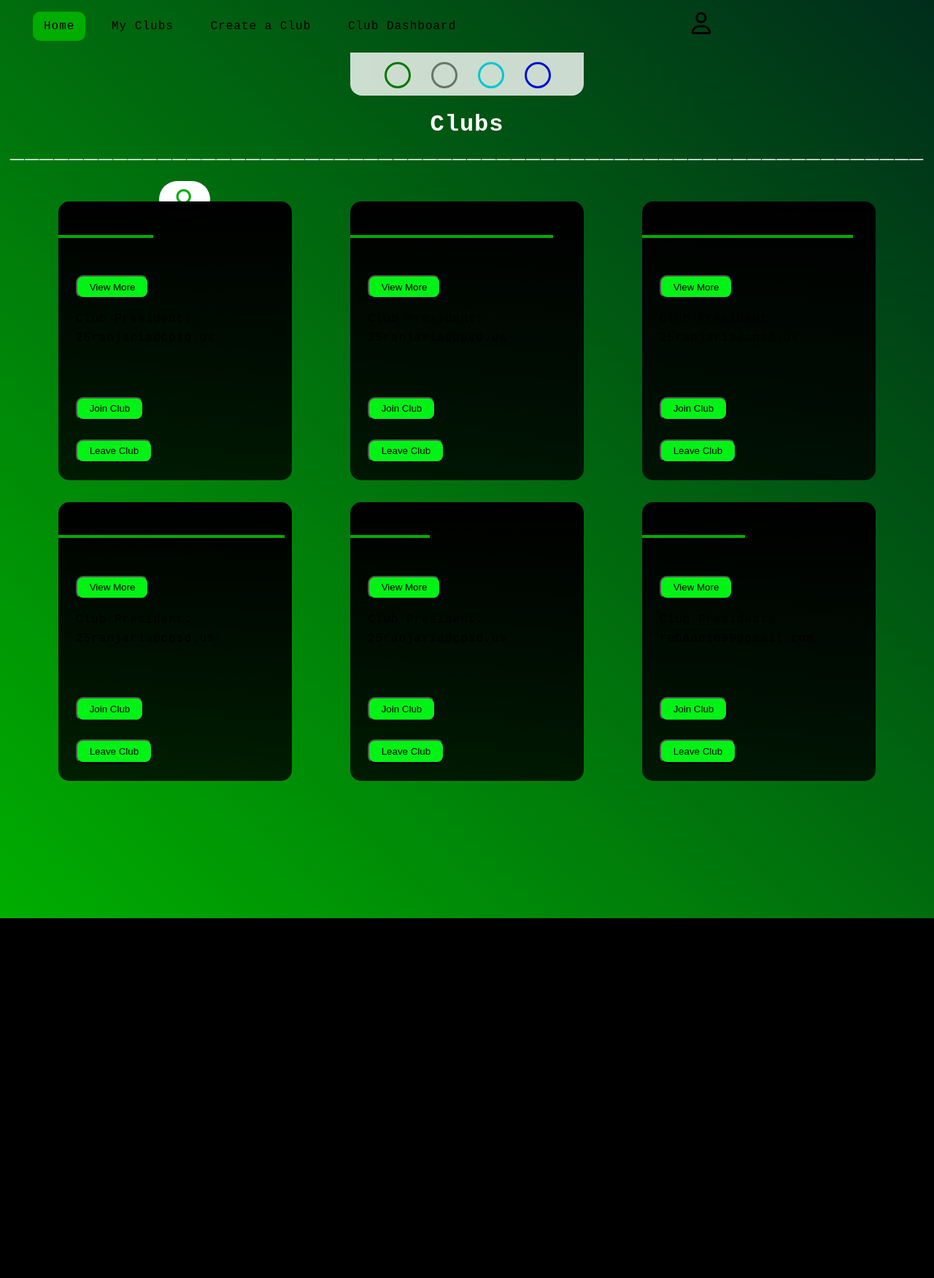
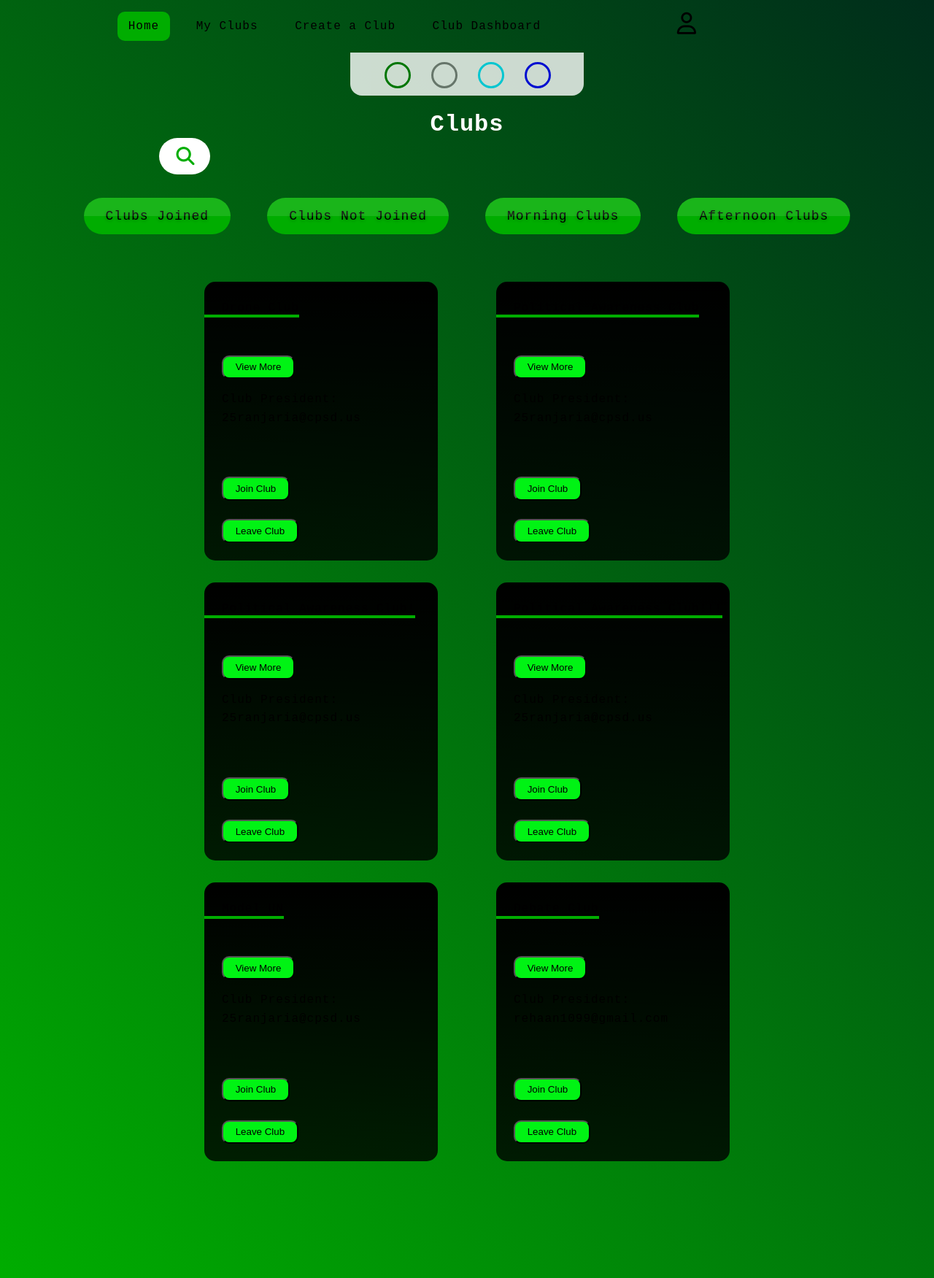
Before and after one commit to Rehaan12345/clubfinder, a Flask app: page / in a window 1280 px wide. Shown: the whole page at 73% size. Before the commit the page ends 1258 px from the top, so only its background shows below. Run offline with Flask 3, Linux system fonts and the light colour scheme; a user stored in the database is signed in; some libraries are stand-ins or nearby versions.

Commit message:
Started viewport resizing

```diff
--- a/website/static/style.css
+++ b/website/static/style.css
@@ -190,12 +190,12 @@ body {
     display: flex;
     justify-content: space-between;
 }
-/*
+
 #mainnav .nav {
     margin-right: 20px;
     margin-left: 20px;
     /* overflow: hidden; */
-/* }  */
+}
 
 #mainnav .nav .navlink {
     color: var(--textcolor);
@@ -257,6 +257,7 @@ body {
     pointer-events: none;
     transform: translateY(-10px);
     transition: opacity 150ms ease-in-out, transform 150ms ease-in-out;
+    z-index: 10;
 }
 
 .dropdown.active > .navlink + .dropdownmenu {
@@ -270,6 +271,10 @@ body {
     display: flex;
     flex-direction: column;
     gap: 2.5rem;
+}
+
+.fa-solid {
+    opacity: 0;
 }
 
 /********** Club Quick View Modal: **********/
@@ -293,7 +298,7 @@ body {
     border-bottom: 1px solid black;
 }
 
-.clubdescheader .clubdescname {
+.clubdescheader .clubde scname {
     font-size: 1.25rem;
     font-weight: bold;
 }
@@ -452,7 +457,6 @@ body {
 }
 
 /********** Create a club form: **********/
-
 .makeaclubok {
     max-width: 700px;
     width: 100%;
@@ -565,6 +569,7 @@ form .button input:hover {
     min-height: 100vh;
     line-height: 1.6;
     max-width: 100%;
+    transition: .5s ease;
 }
 
 .club {
@@ -845,3 +850,136 @@ form .button input:hover {
 .searchwrapper a .fas:hover {
     transform: rotate(720deg) scale(1.3);
 }
+
+/***** Home Menu: *****/
+.homemenu {
+    display: flex;
+    flex-wrap: wrap;
+    justify-content: space-around;
+}
+
+/********** Filter By: **********/
+.filterbywrapper {
+    max-width: 1200px;
+    margin: 0 auto;
+    display: flex;
+    gap: 30px;
+}
+
+.filterbywrapper div {
+    margin: 10px;
+}
+
+.filterbywrapper div label {
+    cursor: pointer;
+}
+
+.filterbywrapper div label input[type="checkbox"] {
+    display: none;
+}
+
+.filterbywrapper div label span {
+    position: relative;
+    display: inline-block;
+    background: var(--bg1);
+    padding: 15px 30px;
+    color: var(--textcolor);
+    text-shadow: 0 1px 4px rgba(0, 0, 0, .3);
+    border-radius: 30px;
+    font-size: 18px;
+    transition: 0.5s;
+    user-select: none;
+    overflow: hidden;
+}
+
+.filterbywrapper div label span:before {
+    content: "";
+    position: absolute;
+    top: 0;
+    left: 0;
+    width: 100%;
+    height: 50%;
+    background: rgba(255, 255, 255, .1);
+}
+
+.filterbywrapper div label input[type="checkbox"]:checked ~ span {
+    background: var(--bg2);
+    color: rgb(255, 255, 255);
+}
+
+/********** Resize when the viewport gets smaller: **********/
+@media screen and (max-width: 1478px) {
+    .maincontainer {
+        grid-template-columns: repeat(2, 40vh);
+        margin-top: 100px;
+        transition: .5s ease;
+    }
+}
+
+@media screen and (max-width: 1111px) {
+    .maincontainer {
+        grid-template-columns: repeat(1, 40vh);
+        margin-top: 100px;
+        transition: .5s ease;
+    }
+
+    .fa-solid {
+        opacity: 1;
+        font-size: 30px;
+        color: white;
+        margin-left: 100%;
+    }
+
+    .navlink {
+        display: none;
+        transition: .5s ease;
+    }
+
+    .hamburger {
+        /* padding-left: 1000px; */
+        padding-top: 15px;
+        cursor: pointer;
+    }
+
+    .mainnav ul {
+        position: fixed;
+        width: 100%;
+        height: 100vh;
+        background: var(--bg2);
+        top: 80px;
+        left: 0;
+        text-align: center;
+    }
+
+    .mainnav ul li {
+        display: block;
+    }
+
+    .mainnav ul li a {
+        font-size: 20px;
+        color: red;
+    }
+
+    a:hover, a:active {
+        background: none;
+        color: var(--bg1);
+    }
+
+/*
+    .nav {
+        position: fixed;
+        background: var(--bg2);
+        flex-direction: column;
+        height: 100vh;
+        width: 100%;
+        /* display: none;
+    } */
+}
+
+@media screen and (max-width: 1236px) {
+    .filterbywrapper {
+        display: grid;
+        grid-column: span 3;
+        transition: .5s ease;
+    }
+}
--- a/website/templates/layout.html
+++ b/website/templates/layout.html
@@ -14,7 +14,10 @@
     <body>
 
         <!-- Main Nav Bar: -->
-        <nav id="mainnav">
+        <nav class="mainnav" id="mainnav">
+            <div class="hamburger">
+                <i class="fa-solid fa-bars"></i>
+            </div>
             <ul id="header" class="nav">
                 <li class="activeclick navlink"><a class="navlink" href="/">Home</a></li>
                 {% if user.is_authenticated %}
@@ -25,7 +28,7 @@
                 {% endif %}
                 {% endif %}
             </ul>
-            <ul id="header" class="nav">
+            <ul id="header2" class="nav">
                 {% if user.is_authenticated %}
                     <div class="dropdown" data-dropdown>
                         <button class="navlink dropdownlink fa-regular fa-user" data-dropdown-button></button>
@@ -85,8 +88,6 @@
 
             <h1 id="main1">
                 <center>Clubs <br>
-                ______________________________________________________________</center>
-            </h1>
 
                 <!-- Search Bar: -->
                 <div class="searchwrapperwrapper">
@@ -98,6 +99,46 @@
                         </a>
                     </div>
                 </div>
+
+                <!-- ______________________________________________________________ -->
+            </center>
+            </h1>
+
+            <div class="homemenu">
+                <!-- Filter By: -->
+                <div class="filterbywrapper">
+                    <!-- <div class="filterbytitle">Filter By</div> -->
+                    <!-- <label for="filterbyclubsjoined">Clubs Joined</label> -->
+                    <div>
+                        <label>
+                            <input type="checkbox" id="filterbyclubsjoined">
+                            <span class="filterbylist">Clubs Joined</span>
+                        </label>
+                    </div>
+                    <!-- <label for="filterbyclubsnotjoined">Clubs Not Joined</label> -->
+                    <div>
+                        <label>
+                            <input type="checkbox" id="filterbyclubsnotjoined">
+                            <span class="filterbylist">Clubs Not Joined</span>
+                        </label>
+                    </div>
+                    <!-- <label for="filterbymorningclubs">Morning Clubs</label> -->
+                    <div>
+                        <label>
+                            <input type="checkbox" id="filterbymorningclubs">
+                            <span class="filterbylist">Morning Clubs</span>
+                        </label>
+                    </div>
+                    <!-- <label for="filterbyafternoonclubs">Afternoon Clubs</label> -->
+                    <div>
+                        <label>
+                            <input type="checkbox" id="filterbyafternoonclubs">
+                            <span class="filterbylist">Afternoon Clubs</span>
+                        </label>
+                    </div>
+                </div>
+            </div>
+
 
             <!-- The Main Container (where the clubs are held): -->
             <div class="maincontainer" id="maincontainer">
```
Also changed, not shown: instance/database.db. Lines whose indentation alone changed are shown as unchanged.
